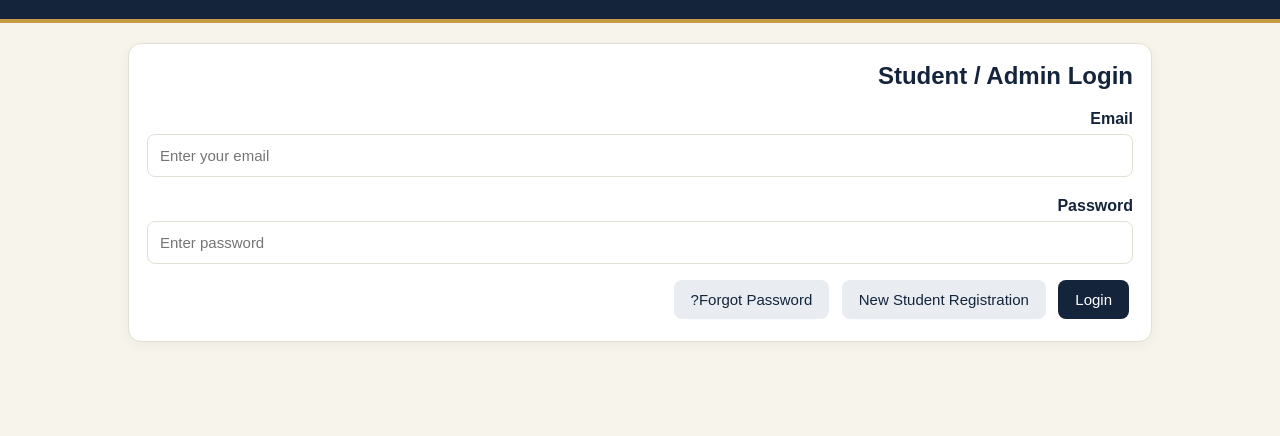
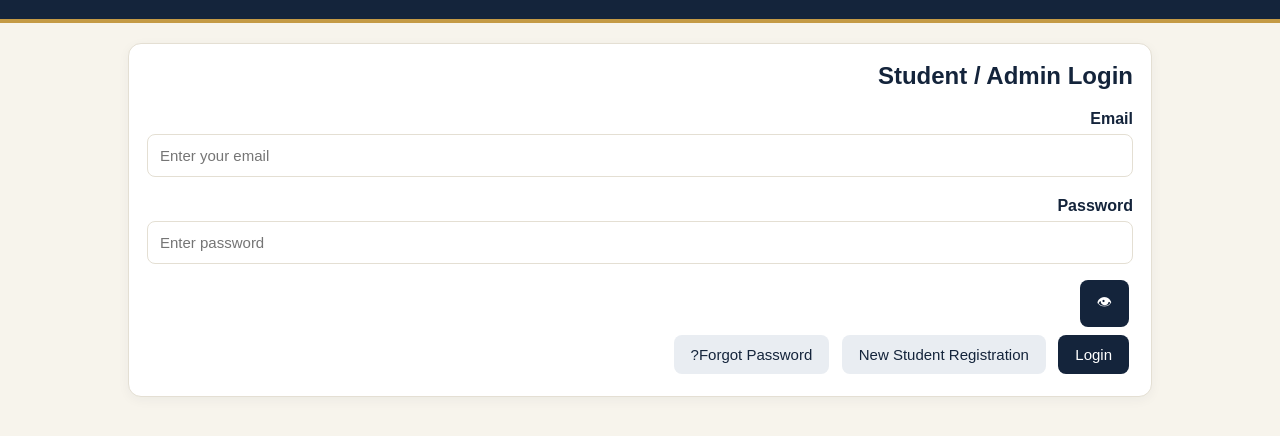
Before and after one commit to aboodboy000-lang/Darul_huda_lil_nisa, a plain HTML site: page index.html in a window 1280 px wide. Shown: the part 98-534 px from the top of the page. Drawn offline with nearby package versions, Linux system fonts and the light colour scheme.

Commit message:
Update index.html

```diff
--- a/index.html
+++ b/index.html
@@ -52,7 +52,10 @@ a{color:#9a7024;word-break:break-word}
 <label>Email</label>
 <input id="loginEmail" type="email" placeholder="Enter your email" dir="ltr">
 <label>Password</label>
+<div class="password-wrap">
 <input id="loginPassword" type="password" placeholder="Enter password" dir="ltr">
+<button type="button" class="eye-btn" onclick="togglePassword('loginPassword',this)">👁</button>
+</div>
 <button onclick="login()">Login</button>
 <button class="light" onclick="showRegister()">New Student Registration</button>
 <button class="light" onclick="showForgot()">Forgot Password?</button>
```
